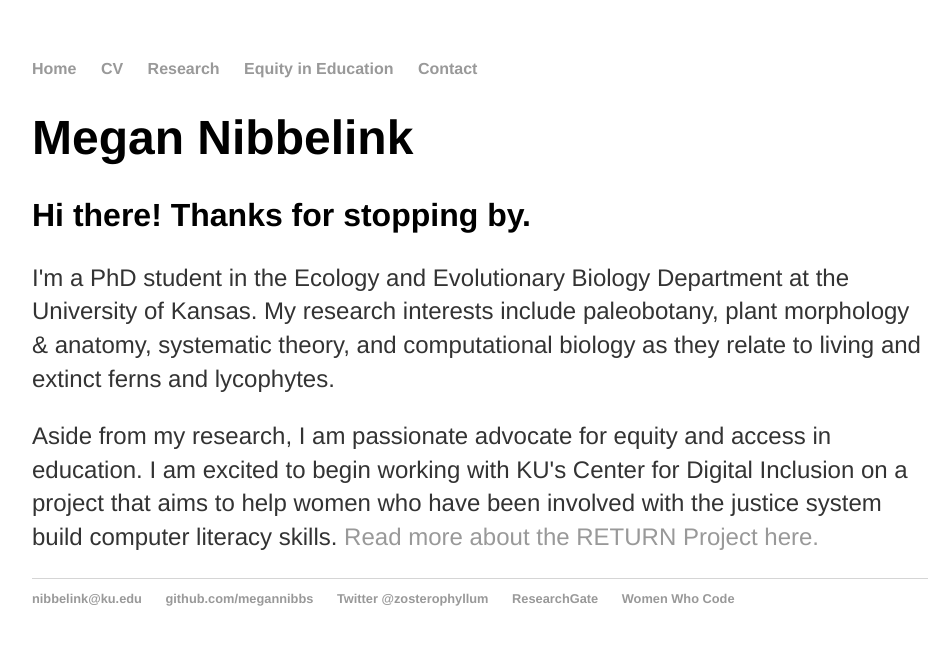
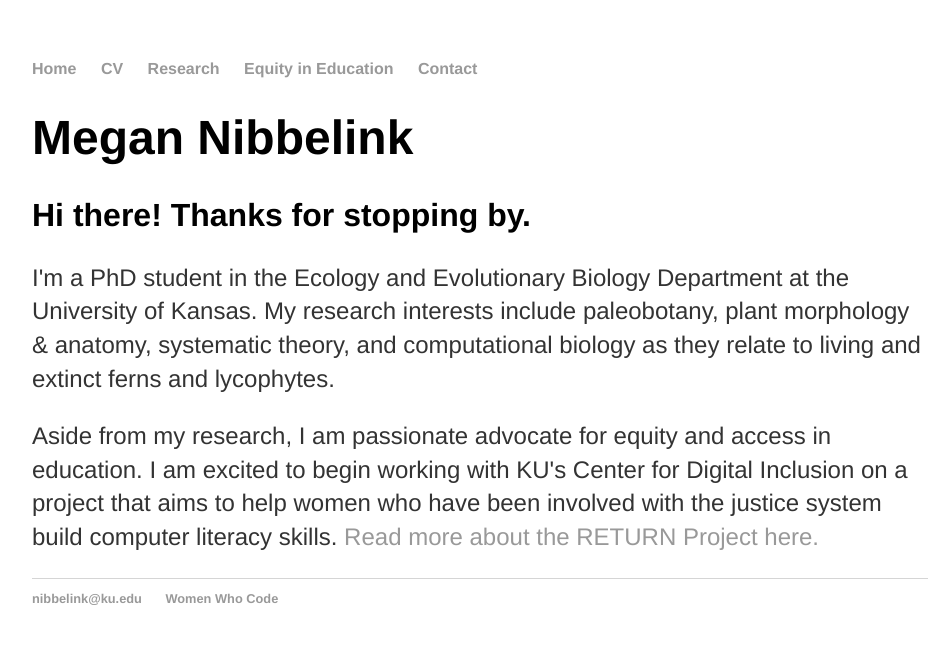
Before and after one commit to megannibbs/megannibbelink.github.io, a Jekyll site: the page built from index.html, in a window 1280 px wide. Shown: the top 645 px of the page, without its empty margins (160-1111 px from the left). Built offline with Jekyll 4.4.1, drawn with Linux system fonts in a browser that asks for light colours.

Commit message:
Update default.html

```diff
--- a/_layouts/default.html
+++ b/_layouts/default.html
@@ -22,10 +22,7 @@
 			</div><!-- /.container -->
 			<footer>
 	    		<ul>
-	        		<li><a href="mailto:nibbelink@ku.edu">nibbelink@ku.edu</a></li>
-	        		<li><a href="https://github.com/megannibbs">github.com/megannibbs</a></li>
-				<li><a href="https://twitter.com/zosterophyllum">Twitter @zosterophyllum</a></li>
-				<li><a href="https://www.researchgate.net/profile/Megan-Nibbelink">ResearchGate</a></li>
+				<li><a href="mailto:nibbelink@ku.edu">nibbelink@ku.edu</a></li>
 				<li><a href="https://www.womenwhocode.com">Women Who Code</a></li>
 				</ul>
 			</footer>
```
